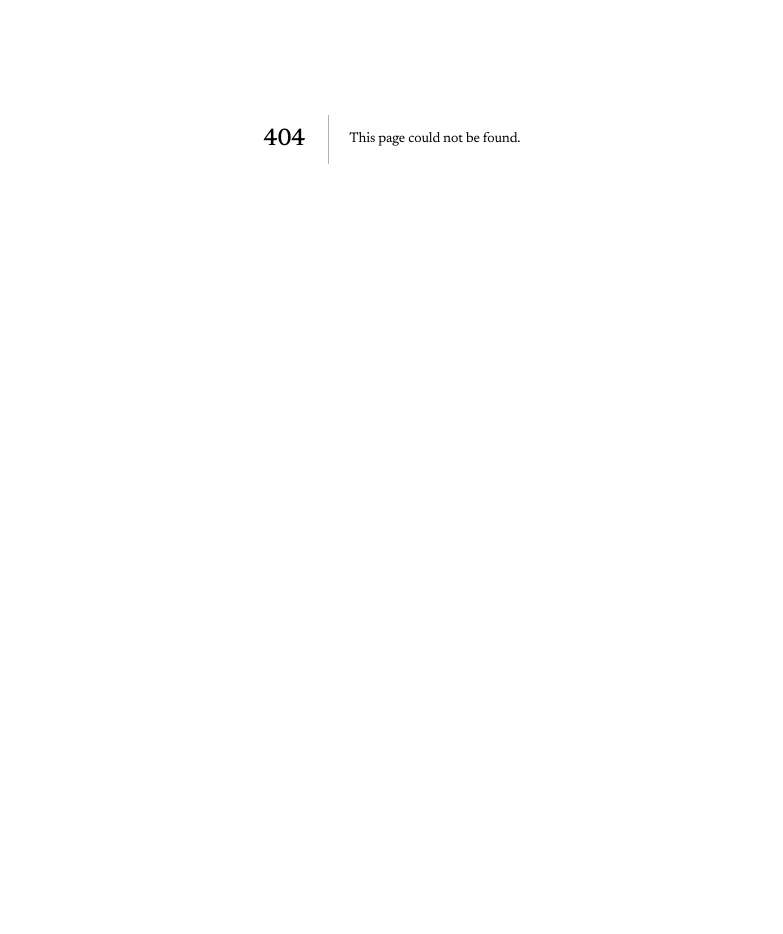
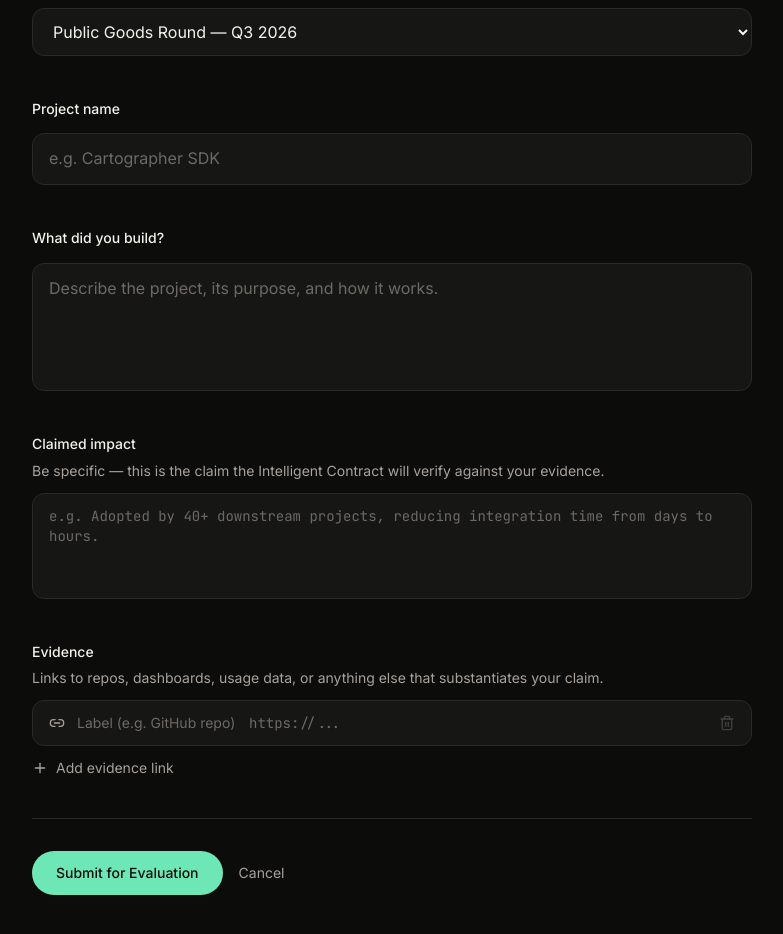
Before and after one commit to Fortune9thx/aether-impact, a Next.js app in the folder frontend/: page /submit in a window 1280 px wide. Before the commit this address had no page. Shown: the part 340-1274 px from the top of the page, without its empty margins (248-1031 px from the left). Before the commit the page ends 879 px from the top, so only its background shows below. Built offline with nearby package versions, Linux system fonts and the light colour scheme.

Commit message:
Add project submission flow with round selection and evidence links

```diff
--- /dev/null
+++ b/frontend/app/submit/page.tsx
@@ -0,0 +1,172 @@
+"use client";
+
+import { Suspense, useState } from "react";
+import { useRouter, useSearchParams } from "next/navigation";
+import { motion } from "framer-motion";
+import { Plus } from "lucide-react";
+import { EvidenceLink } from "@/lib/types";
+import { mockRounds } from "@/lib/mock-data";
+import { EvidenceRow } from "@/components/round/EvidenceRow";
+import { FormSection } from "@/components/ui/FormSection";
+
+let evidenceCounter = 0;
+function newEvidence(): EvidenceLink {
+  evidenceCounter += 1;
+  return { id: `new-${evidenceCounter}`, label: "", url: "" };
+}
+
+function SubmitForm() {
+  const router = useRouter();
+  const searchParams = useSearchParams();
+  const preselectedRound = searchParams.get("round") ?? mockRounds[0]?.id ?? "";
+
+  const [roundId, setRoundId] = useState(preselectedRound);
+  const [name, setName] = useState("");
+  const [description, setDescription] = useState("");
+  const [claimedImpact, setClaimedImpact] = useState("");
+  const [evidence, setEvidence] = useState<EvidenceLink[]>([
+    newEvidence(),
+  ]);
+
+  const openRounds = mockRounds.filter((r) => r.status !== "closed");
+
+  function updateEvidence(index: number, item: EvidenceLink) {
+    setEvidence((prev) => prev.map((e, i) => (i === index ? item : e)));
+  }
+
+  function removeEvidence(index: number) {
+    setEvidence((prev) => prev.filter((_, i) => i !== index));
+  }
+
+  function handleSubmit(e: React.FormEvent) {
+    e.preventDefault();
+    router.push(`/rounds/${roundId}`);
+  }
+
+  return (
+    <div className="mx-auto max-w-3xl px-6 py-20">
+      <motion.div
+        initial={{ opacity: 0, y: 12 }}
+        animate={{ opacity: 1, y: 0 }}
+        transition={{ duration: 0.5, ease: [0.16, 1, 0.3, 1] }}
+      >
+        <h1 className="font-serif text-4xl text-text-primary">
+          Submit a Project
+        </h1>
+        <p className="mt-3 text-text-secondary">
+          Describe what you built, the impact you claim it had, and the
+          evidence that supports it. This is what the Intelligent Contract
+          will evaluate.
+        </p>
+      </motion.div>
+
+      <motion.form
+        initial={{ opacity: 0, y: 12 }}
+        animate={{ opacity: 1, y: 0 }}
+        transition={{ duration: 0.5, delay: 0.1, ease: [0.16, 1, 0.3, 1] }}
+        onSubmit={handleSubmit}
+        className="mt-12 flex flex-col gap-10"
+      >
+        <FormSection label="Round">
+          <select
+            required
+            value={roundId}
+            onChange={(e) => setRoundId(e.target.value)}
+            className="rounded-xl border border-border bg-surface px-4 py-3 text-text-primary focus:border-accent/40 focus:outline-none"
+          >
+            {openRounds.map((round) => (
+              <option key={round.id} value={round.id}>
+                {round.title}
+              </option>
+            ))}
+          </select>
+        </FormSection>
+
+        <FormSection label="Project name">
+          <input
+            required
+            value={name}
+            onChange={(e) => setName(e.target.value)}
+            placeholder="e.g. Cartographer SDK"
+            className="rounded-xl border border-border bg-surface px-4 py-3 text-text-primary placeholder:text-text-secondary/60 focus:border-accent/40 focus:outline-none"
+          />
+        </FormSection>
+
+        <FormSection label="What did you build?">
+          <textarea
+            required
+            value={description}
+            onChange={(e) => setDescription(e.target.value)}
+            rows={4}
+            placeholder="Describe the project, its purpose, and how it works."
+            className="resize-none rounded-xl border border-border bg-surface px-4 py-3 text-text-primary placeholder:text-text-secondary/60 focus:border-accent/40 focus:outline-none"
+          />
+        </FormSection>
+
+        <FormSection
+          label="Claimed impact"
+          hint="Be specific — this is the claim the Intelligent Contract will verify against your evidence."
+        >
+          <textarea
+            required
+            value={claimedImpact}
+            onChange={(e) => setClaimedImpact(e.target.value)}
+            rows={4}
+            placeholder="e.g. Adopted by 40+ downstream projects, reducing integration time from days to hours."
+            className="resize-none rounded-xl border border-border bg-surface px-4 py-3 font-mono text-sm text-text-primary placeholder:text-text-secondary/60 focus:border-accent/40 focus:outline-none"
+          />
+        </FormSection>
+
+        <FormSection
+          label="Evidence"
+          hint="Links to repos, dashboards, usage data, or anything else that substantiates your claim."
+        >
+          <div className="flex flex-col gap-3">
+            {evidence.map((item, index) => (
+              <EvidenceRow
+                key={item.id}
+                evidence={item}
+                onChange={(e) => updateEvidence(index, e)}
+                onRemove={() => removeEvidence(index)}
+                removable={evidence.length > 1}
+              />
+            ))}
+          </div>
+
+          <button
+            type="button"
+            onClick={() => setEvidence((prev) => [...prev, newEvidence()])}
+            className="flex w-fit items-center gap-2 text-sm text-text-secondary transition-colors duration-300 hover:text-text-primary"
+          >
+            <Plus className="h-4 w-4" />
+            Add evidence link
+          </button>
+        </FormSection>
+
+        <div className="flex items-center gap-4 border-t border-border pt-8">
+          <button
+            type="submit"
+            className="rounded-full bg-accent px-6 py-3 text-sm font-medium text-background transition-opacity duration-450 hover:opacity-90"
+          >
+            Submit for Evaluation
+          </button>
+          <button
+            type="button"
+            onClick={() => router.push("/rounds")}
+            className="text-sm text-text-secondary transition-colors duration-300 hover:text-text-primary"
+          >
+            Cancel
+          </button>
+        </div>
+      </motion.form>
+    </div>
+  );
+}
+
+export default function SubmitPage() {
+  return (
+    <Suspense>
+      <SubmitForm />
+    </Suspense>
+  );
+}
--- /dev/null
+++ b/frontend/components/round/EvidenceRow.tsx
@@ -0,0 +1,46 @@
+"use client";
+
+import { Trash2, Link2 } from "lucide-react";
+import { EvidenceLink } from "@/lib/types";
+
+export function EvidenceRow({
+  evidence,
+  onChange,
+  onRemove,
+  removable,
+}: {
+  evidence: EvidenceLink;
+  onChange: (evidence: EvidenceLink) => void;
+  onRemove: () => void;
+  removable: boolean;
+}) {
+  return (
+    <div className="flex items-center gap-3 rounded-xl border border-border bg-surface px-4 py-3">
+      <Link2 className="h-4 w-4 shrink-0 text-text-secondary" />
+
+      <input
+        value={evidence.label}
+        onChange={(e) => onChange({ ...evidence, label: e.target.value })}
+        placeholder="Label (e.g. GitHub repo)"
+        className="w-40 shrink-0 bg-transparent text-sm text-text-primary placeholder:text-text-secondary/60 focus:outline-none"
+      />
+
+      <input
+        type="url"
+        value={evidence.url}
+        onChange={(e) => onChange({ ...evidence, url: e.target.value })}
+        placeholder="https://..."
+        className="flex-1 bg-transparent font-mono text-sm text-text-primary placeholder:text-text-secondary/60 focus:outline-none"
+      />
+
+      <button
+        type="button"
+        onClick={onRemove}
+        disabled={!removable}
+        className="text-text-secondary transition-colors duration-300 hover:text-danger disabled:cursor-not-allowed disabled:opacity-30"
+      >
+        <Trash2 className="h-4 w-4" />
+      </button>
+    </div>
+  );
+}
```
